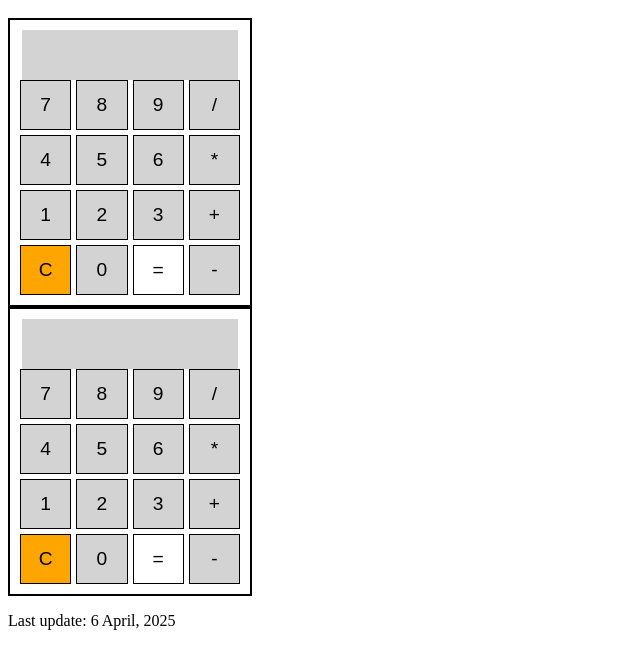
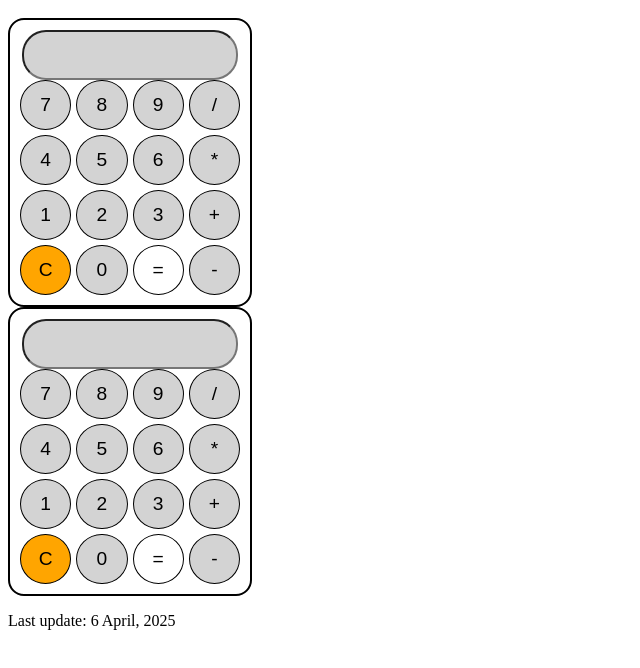
Before and after one commit to bCretive/Beginner-Programs, a plain HTML site: page Calculator/index.html in a window 1280 px wide. Shown: the part 120-788 px from the top of the page, without its empty margins (0-640 px from the left). Drawn offline with Linux system fonts and the light colour scheme.

Commit message:
Update style.css

```diff
--- a/Calculator/style.css
+++ b/Calculator/style.css
@@ -1,6 +1,10 @@
+*{
+ border-radius: 50%;
+}
 /* The main calculator container */
         .calculator {
             border: 2px solid black;
+            border-radius: 1em;
             width: 220px;
             padding: 10px;
             text-align: center;
@@ -40,7 +44,7 @@
             font-size: 1.5em; /* Large font for better visibility */
             padding: 5px;
             background-color: lightgrey;
-            border: none;
+            border-radius: 1em;
             white-space: nowrap; /* Prevents text from wrapping */
             overflow: hidden; /* Hides overflowing content */
             text-overflow: ellipsis; /* Displays '...' if text overflows */
```
